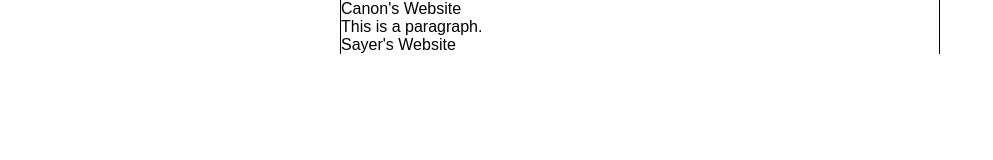
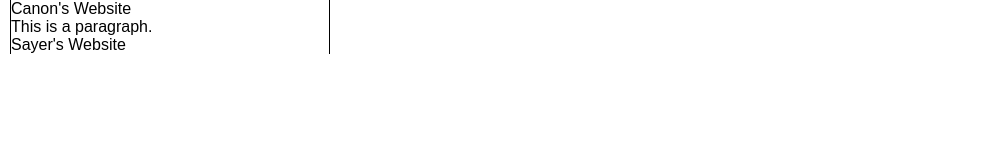
Before and after one commit to canonwsmith/canonwsmith.github.io, a plain HTML site: page index.html in a window 1280 px wide. Shown: the whole page, without its empty margins (0-993 px from the left). Drawn offline with Linux system fonts and the light colour scheme.

Commit message:
Update style.css

```diff
--- a/style.css
+++ b/style.css
@@ -18,7 +18,7 @@ html {
 body {
   border-left: 1px solid black;
   border-right: 1px solid black;
-  margin-left: auto;
-  margin-right: auto;
-  max-width: 600px;
+  margin-left: 10px;
+  margin-right: 10px;
+  max-width: 320px;
 }
```
